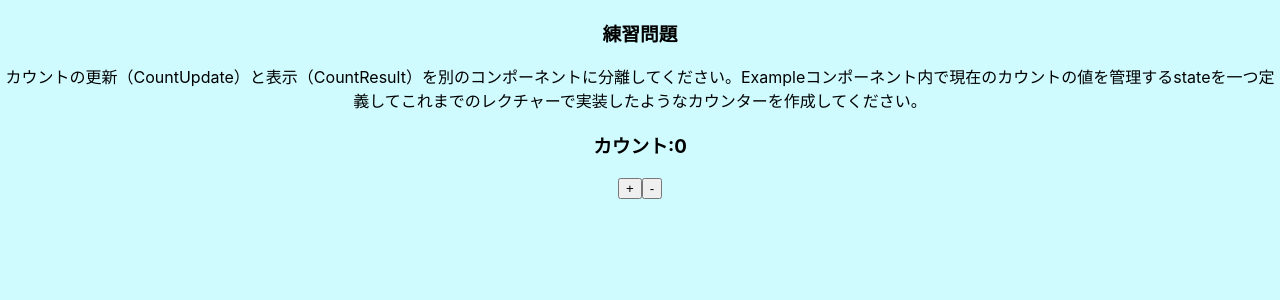
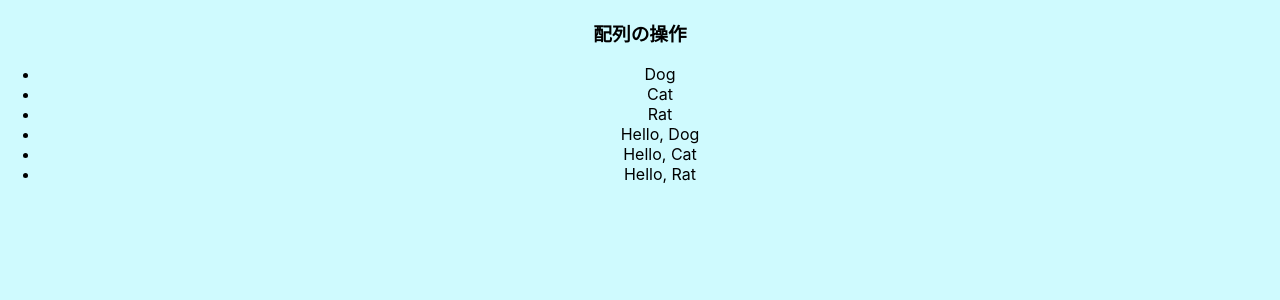
Before and after one commit to yooda123/sample_react, a React (Create React App) app: page / in a window 1280 px wide. Shown: the top 300 px of the page. Built offline with nearby package versions, Linux system fonts and the light colour scheme.

Commit message:
06_control_and_form_010_list_components

```diff
--- a/src/components/Example.js
+++ b/src/components/Example.js
@@ -1,36 +1,27 @@
-import {useState} from 'react';
+
+const animals = ["Dog", "Cat", "Rat"];
 
 const Example = () => {
-  const [ count, setCount ] = useState(0);
-  const countUp = () => {setCount(count+1)};
-  const countDown = () => {setCount(prevstate => prevstate -1)};
+  // 対応案１
+  const animalsList = [];
+  for (const animal of animals) {
+    animalsList.push(<li>{animal}</li>);
+  }
+
+  // 対応案２
+  const helloAnimals = animals.map((animal) =>
+    <li key={animal}>Hello, {animal}</li>);
+
   return (
     <>
-      <h3>練習問題</h3>
-      <p>カウントの更新（CountUpdate）と表示（CountResult）を別のコンポーネントに分離してください。Exampleコンポーネント内で現在のカウントの値を管理するstateを一つ定義してこれまでのレクチャーで実装したようなカウンターを作成してください。</p>
-      <CountResult title="カウント" count={count}/>
-      <CountUpdate countUp={countUp} countDown={countDown}/>
-      {/* <CountUpdate setCount={setCount} />  */}
-    </>
-  );
-};
+      <h3>配列の操作</h3>
+      <ul>
+        {/* 対応案１ */}
+        {animalsList}
 
-const CountResult = ({title, count}) => <h3>{title}:{count}</h3>
-
-const CountUpdate = ({countUp, countDown}) => {
-// const CountUpdate = ({setCount}) => {
-  // const countUp = () => {;
-  //   // setCount(prev => prev + 1)
-  //   countUp1();
-  // };
-  // const countDown = () => {
-  //   // setCount(prev => prev - 1)
-  //   countDown1();
-  // };
-  return (
-    <>
-      <button onClick={countUp}>+</button>
-      <button onClick={countDown}>-</button>
+        {/* 対応案２ */}
+        {helloAnimals}
+      </ul>
     </>
   );
 };
```
